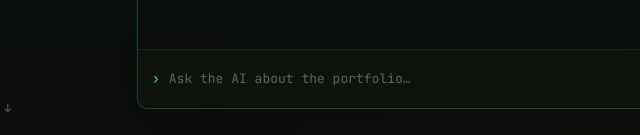
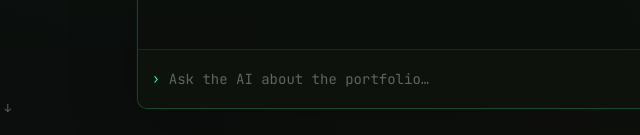
Before and after one commit to SWeVLL/portfolio, a website: page index.html in a window 1280 px wide. Shown: the part 817-952 px from the top of the page, 71-711 px from the left. Drawn offline with Linux system fonts and the light colour scheme.

Commit message:
zoom fix

```diff
--- a/index.html
+++ b/index.html
@@ -2,7 +2,7 @@
 <html lang="en">
 <head>
 <meta charset="UTF-8">
-<meta name="viewport" content="width=device-width, initial-scale=1.0, viewport-fit=cover">
+<meta name="viewport" content="width=device-width, initial-scale=1.0, maximum-scale=1.0, user-scalable=no, viewport-fit=cover">
 <title>Abdelrahman — Systems Builder</title>
 <meta name="description" content="Independent developer building AI systems, agents, mobile apps, and real-time backends — architecture through deployment, solo.">
 <meta name="theme-color" content="#0B0E0C">
@@ -42,14 +42,15 @@
   }
   *{margin:0;padding:0;box-sizing:border-box;}
 
-  /* STRICT HORIZONTAL LOCKDOWN */
+  /* STRICT HORIZONTAL & ZOOM LOCKDOWN */
   html, body {
     width: 100%;
     max-width: 100%;
     overflow-x: hidden !important;
     position: relative;
-    touch-action: pan-y; /* Disables horizontal panning gestures on main body */
+    touch-action: pan-y;
     overscroll-behavior-x: none;
+    -webkit-text-size-adjust: 100%; /* Disables iOS automatic font/zoom scaling */
   }
 
   html{ scroll-behavior:smooth; }
@@ -127,7 +128,7 @@
     overflow-x:auto; overscroll-behavior-x:contain;
     -webkit-overflow-scrolling:touch;
     scrollbar-width:none;
-    touch-action:pan-x; /* Allows horizontal navigation scrolling locally */
+    touch-action:pan-x;
     scroll-snap-type:x proximity;
   }
   .nav-links::-webkit-scrollbar{display:none;}
@@ -155,7 +156,7 @@
     padding-top:72px;
     padding-bottom:32px;
     position:relative;
-    overflow: hidden; /* Clips decorative lighting */
+    overflow: hidden;
     width: 100%;
   }
   header.hero::before{
@@ -269,7 +270,7 @@
   .agent-input-row:focus-within{background:rgba(16,20,15,.92);}
   .agent-input-row .p{color:var(--green);font-family:var(--mono);font-size:13px;transition:text-shadow .25s;}
   .agent-input-row:focus-within .p{text-shadow:0 0 10px rgba(61,255,154,.7);}
-  .agent-input{flex:1;min-width:0;background:transparent;border:none;outline:none;font-family:var(--mono);font-size:13px;color:var(--text);caret-color:var(--green);position:relative;z-index:1;}
+  .agent-input{flex:1;min-width:0;background:transparent;border:none;outline:none;font-family:var(--mono);font-size:14px;color:var(--text);caret-color:var(--green);position:relative;z-index:1;}
   .agent-input::placeholder{color:var(--text-mute);transition:color .25s;}
   .agent-input-row:focus-within .agent-input::placeholder{color:var(--text-dim);}
   .agent-send{border:1px solid var(--green);background:var(--green);color:var(--bg);font:800 10.5px var(--mono);padding:10px 14px;border-radius:5px;cursor:pointer;transition:box-shadow .15s,transform .15s;box-shadow:0 0 0 rgba(61,255,154,0);min-height:36px;display:inline-flex;align-items:center;justify-content:center;flex-shrink:0;}
@@ -440,8 +441,11 @@
     .section-head{margin-bottom:32px;}
   }
 
-  /* Expand breakpoint to 768px so process items never squeeze horizontally */
   @media (max-width:768px){
+    /* 16px input font size stops iOS Safari from triggering viewport auto-zoom */
+    .agent-input, .float-pill-input {
+      font-size: 16px !important;
+    }
     .stat-row{grid-template-columns:repeat(2,1fr); margin-top:28px;}
     .proc-header{display:none;}
     .proc-row{
```
